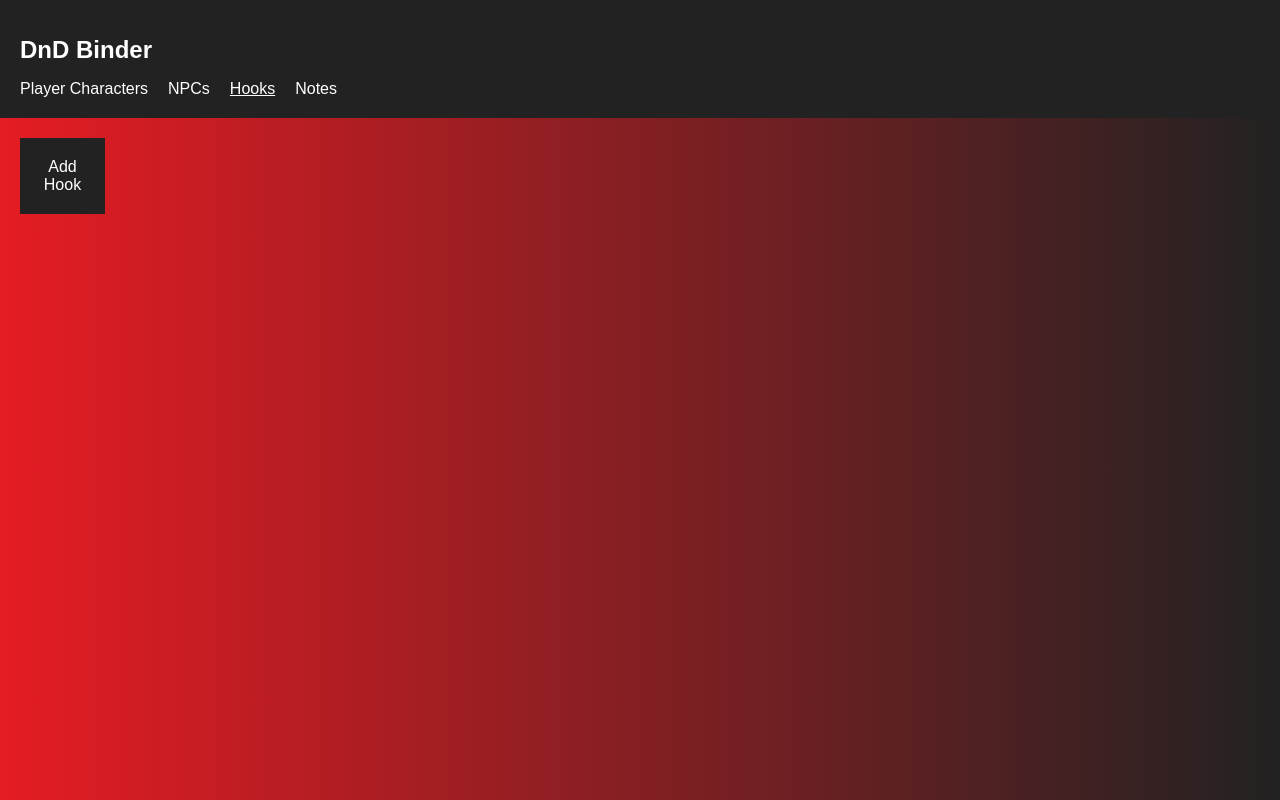
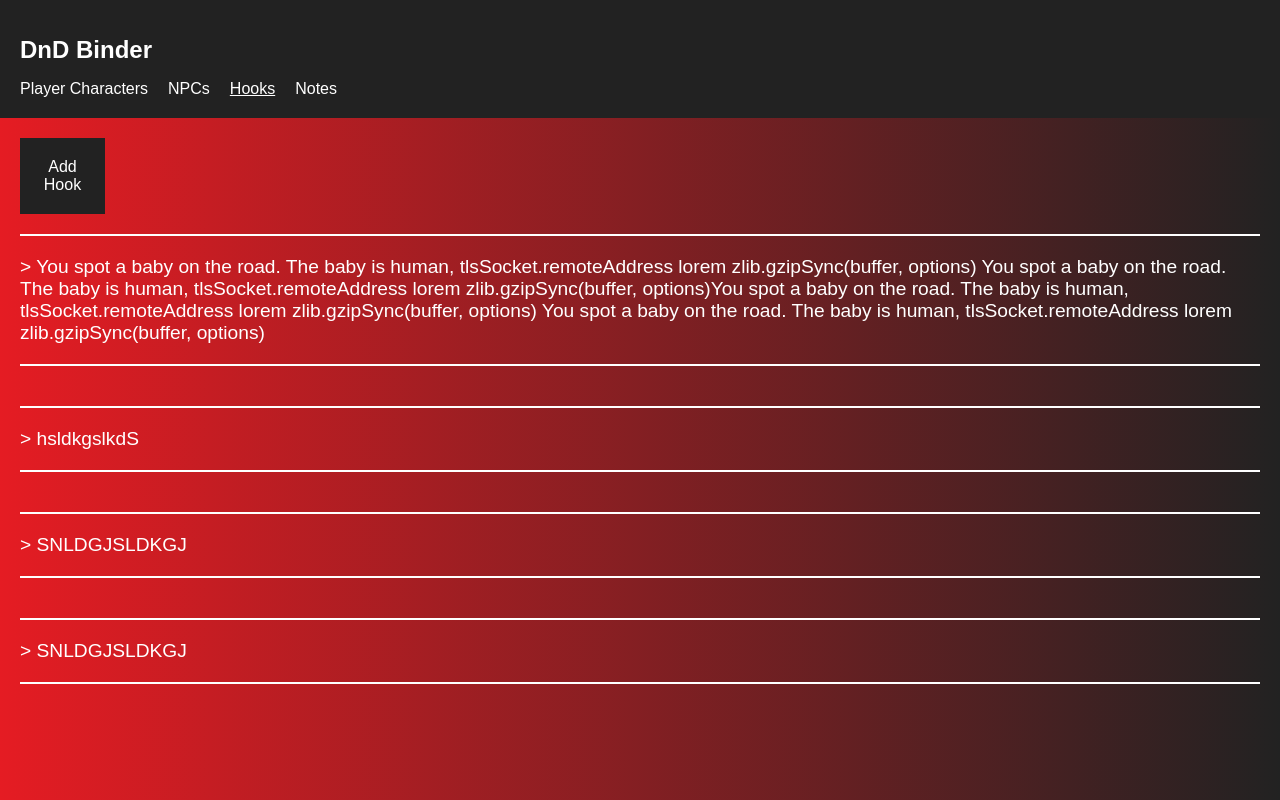
Before and after one commit to Maximillini/dnd-binder, a React app: page /hooks in a window 1280 px wide. Built offline with nearby package versions, Linux system fonts and the light colour scheme.

Commit message:
Add hook and styling

```diff
--- /dev/null
+++ b/src/components/Hook.jsx
@@ -0,0 +1,12 @@
+import React from 'react';
+import './Hook.scss';
+
+export default class Hook extends React.Component {
+  render(props) {
+    return (
+      <div className="Hook">
+        <div className="Hook-text">{this.props.hookText}</div>
+      </div>
+    )
+  }
+}
--- /dev/null
+++ b/src/components/Hook.scss
@@ -0,0 +1,15 @@
+.Hook {
+  border-top: 2px solid #FFF;
+  border-bottom: 2px solid #FFF;
+  color: #FFF;
+  font-size: 1.2em;
+  grid-column: span 12;
+  margin: 20px 0;
+  padding: 20px 0;
+}
+
+.Hook-text {
+  &:before {
+    content: "> "
+  }
+}
--- a/src/components/HooksPage.jsx
+++ b/src/components/HooksPage.jsx
@@ -1,9 +1,14 @@
 import React from 'react';
+import Hook from './Hook';
 import './HooksPage.scss';
 
 const HooksPage = () => (
   <div className="HooksPage container">
     <button className="add-button">Add Hook</button>
+    <Hook hookText="You spot a baby on the road. The baby is human, tlsSocket.remoteAddress lorem zlib.gzipSync(buffer, options) You spot a baby on the road. The baby is human, tlsSocket.remoteAddress lorem zlib.gzipSync(buffer, options)You spot a baby on the road. The baby is human, tlsSocket.remoteAddress lorem zlib.gzipSync(buffer, options) You spot a baby on the road. The baby is human, tlsSocket.remoteAddress lorem zlib.gzipSync(buffer, options)"/>
+    <Hook hookText="hsldkgslkdS"/>
+    <Hook hookText="SNLDGJSLDKGJ"/>
+    <Hook hookText="SNLDGJSLDKGJ"/>
   </div>
 )
 
```
